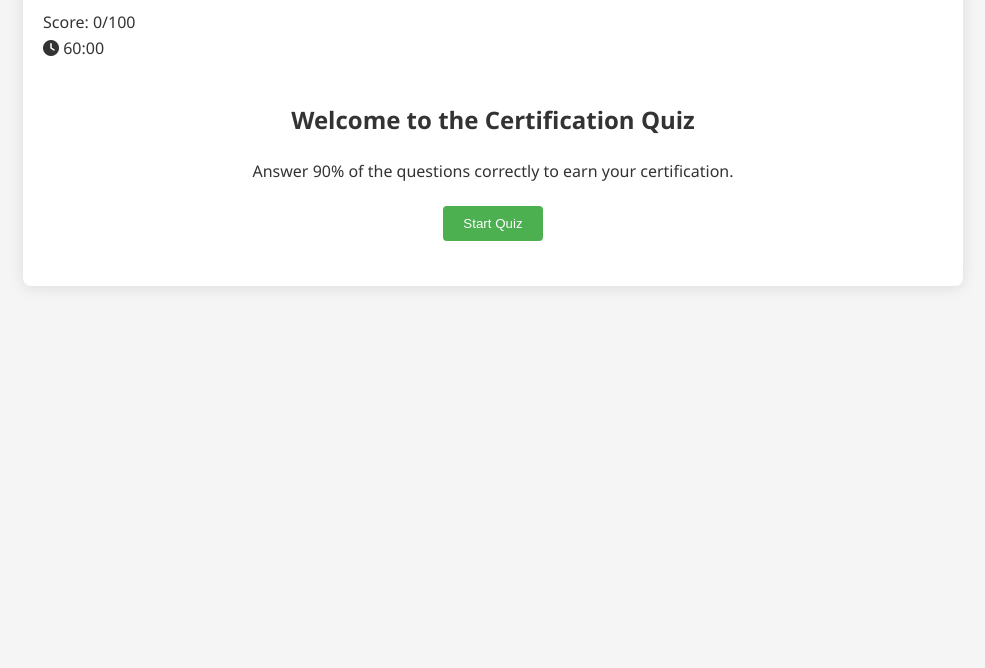
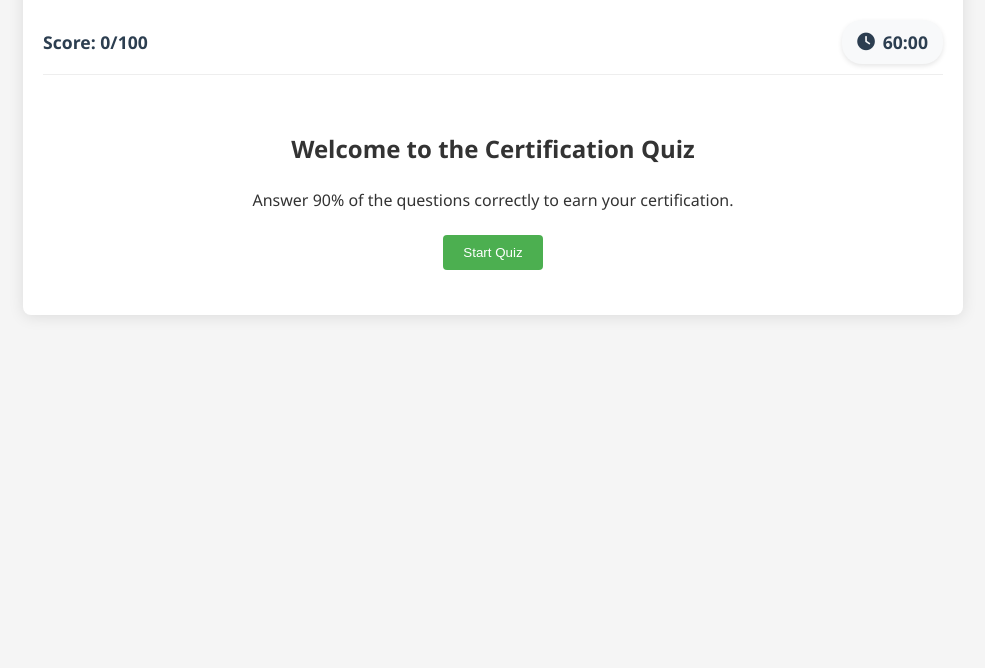
Before and after one commit to Deepak2039/CS2082IX, a plain HTML site: page quiz.html in a window 1280 px wide. Shown: the part 132-800 px from the top of the page, without its empty margins (147-1132 px from the left). Drawn offline with Linux system fonts and the light colour scheme.

Commit message:
Add files via upload

```diff
--- a/css/quiz.css
+++ b/css/quiz.css
@@ -2,6 +2,46 @@
 @import url('https://cdnjs.cloudflare.com/ajax/libs/font-awesome/6.0.0-beta3/css/all.min.css');
 body { font-family: 'Segoe UI', Tahoma, Geneva, Verdana, sans-serif; line-height: 1.6; padding: 20px; background: #f5f5f5; color: #333; }
 .quiz-container { max-width: 900px; margin: 0 auto; background: white; padding: 20px; border-radius: 8px; box-shadow: 0 2px 15px rgba(0,0,0,0.1); }
+
+/* Header Controls */
+.header-controls {
+    display: flex;
+    justify-content: space-between;
+    align-items: center;
+    margin: 15px 0;
+    padding: 10px 0;
+    border-bottom: 1px solid #eee;
+}
+
+.timer-container {
+    display: flex;
+    align-items: center;
+    gap: 8px;
+    font-size: 1.1em;
+    font-weight: 600;
+    color: #2c3e50;
+    background: #f8f9fa;
+    padding: 8px 15px;
+    border-radius: 20px;
+    box-shadow: 0 2px 5px rgba(0,0,0,0.1);
+}
+
+.timer-container.warning {
+    color: #e74c3c;
+    animation: pulse 1s infinite;
+}
+
+@keyframes pulse {
+    0% { transform: scale(1); }
+    50% { transform: scale(1.05); }
+    100% { transform: scale(1); }
+}
+
+.score-container {
+    font-size: 1.1em;
+    font-weight: 600;
+    color: #2c3e50;
+}
 
 /* Buttons */
 button { background: #4CAF50; color: white; border: none; padding: 10px 20px; border-radius: 4px; cursor: pointer; margin: 5px; }
```
